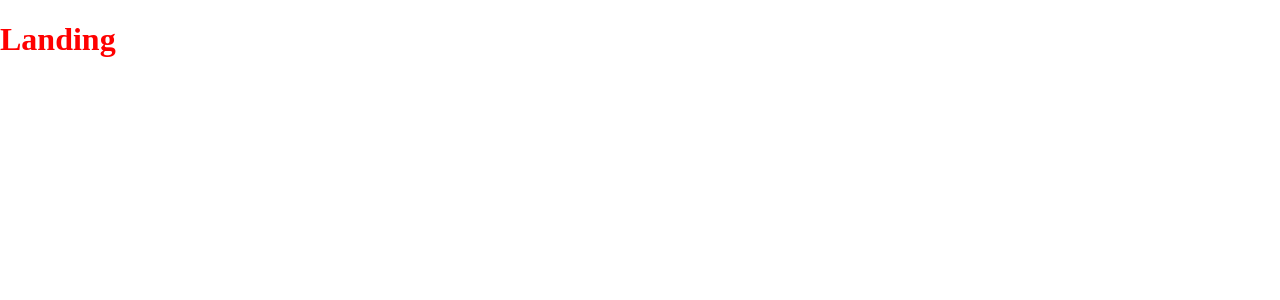
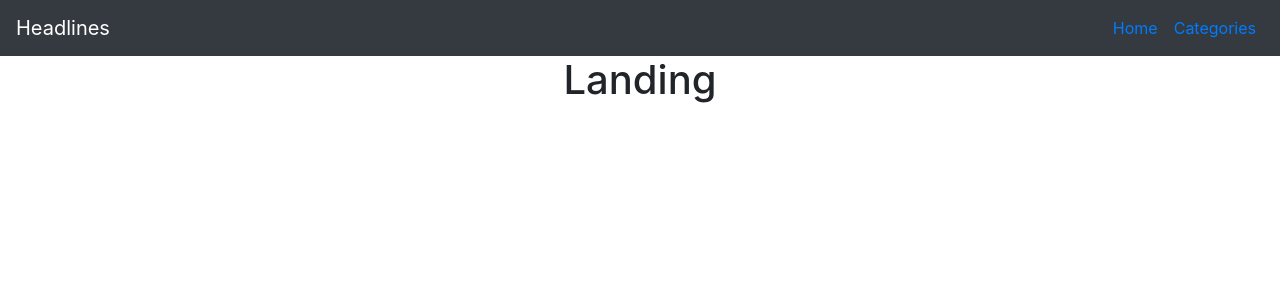
Before and after one commit to wlukla/next-news-headlines, a Next.js app: page / in a window 1280 px wide. Shown: the top 300 px of the page. Built offline with nearby package versions, Linux system fonts and the light colour scheme.

Commit message:
feat: set up categories page

```diff
--- a/components/HeaderBar.tsx
+++ b/components/HeaderBar.tsx
@@ -1,4 +1,5 @@
 import React from 'react';
+import { Nav, Navbar, NavDropdown } from 'react-bootstrap';
 import Link from 'next/link';
 import styled from 'styled-components';
 
@@ -15,50 +16,27 @@ const routes = [
 
 const HeaderBar = () => {
   return (
-    <Header>
-      <Nav>
-        <List>
-          {routes.map(({ label, url }) => (
-            <ListItem>
-              <Link href={url}>
-                <a>{label}</a>
-              </Link>
-            </ListItem>
-          ))}
-        </List>
-      </Nav>
-    </Header>
+    <Wrapper>
+      <Navbar bg="dark" expand="lg" variant="dark">
+        <Navbar.Brand href="#home">Headlines</Navbar.Brand>
+        <Navbar.Toggle aria-controls="basic-navbar-nav" />
+        <Navbar.Collapse id="basic-navbar-nav">
+          <Nav className="ml-auto">
+            <Nav.Link>
+              <Link href="/">Home</Link>
+            </Nav.Link>
+            <Nav.Link>
+              <Link href="/categories">Categories</Link>
+            </Nav.Link>
+          </Nav>
+        </Navbar.Collapse>
+      </Navbar>
+    </Wrapper>
   );
 };
 
-const Header = styled.header`
+const Wrapper = styled.div`
   width: 100%;
-  height: 60px;
-  background-color: lightgrey;
-  display: flex;
-  align-items: center;
-  justify-content: center;
-`;
-
-const Nav = styled.nav`
-  width: 100%;
-  height: 100%;
-`;
-
-const List = styled.ul`
-  margin: 0;
-  width: 100%;
-  height: 100%;
-  display: flex;
-  align-items: center;
-  justify-content: space-around;
-`;
-
-const ListItem = styled.li`
-  height: 100%;
-  display: flex;
-  justify-content: center;
-  align-items: center;
 `;
 
 export default HeaderBar;
--- a/package.json
+++ b/package.json
@@ -11,8 +11,10 @@
   },
   "dependencies": {
     "axios": "^0.19.2",
+    "bootstrap": "^4.5.0",
     "next": "^9.4.4",
     "react": "^16.13.1",
+    "react-bootstrap": "^1.2.2",
     "react-dom": "^16.13.1",
     "styled-components": "^5.1.1"
   },
--- a/pages/_app.js
+++ b/pages/_app.js
@@ -1,6 +1,7 @@
 import App from 'next/app';
 import Head from 'next/head';
 import React from 'react';
+import 'bootstrap/dist/css/bootstrap.min.css';
 
 export default class MyApp extends App {
   static async getInitialProps({ Component, ctx }) {
--- a/pages/index.tsx
+++ b/pages/index.tsx
@@ -1,11 +1,10 @@
-import styled from 'styled-components';
+import React from 'react';
+import MainLayout from '../components/MainLayout';
 
-export default () => (
-  <div>
-    <Title>Landing</Title>
-  </div>
+const Home: React.FC = () => (
+  <MainLayout>
+    <h1>Landing</h1>
+  </MainLayout>
 );
 
-const Title = styled.h1`
-  color: red;
-`;
+export default Home;
```
Also changed, not shown: pages/categories/[category].tsx (added, +41 -0 lines), pages/categories/index.tsx (+56 -27 lines), 1 other file (tests, documents, lock files or other folders).
